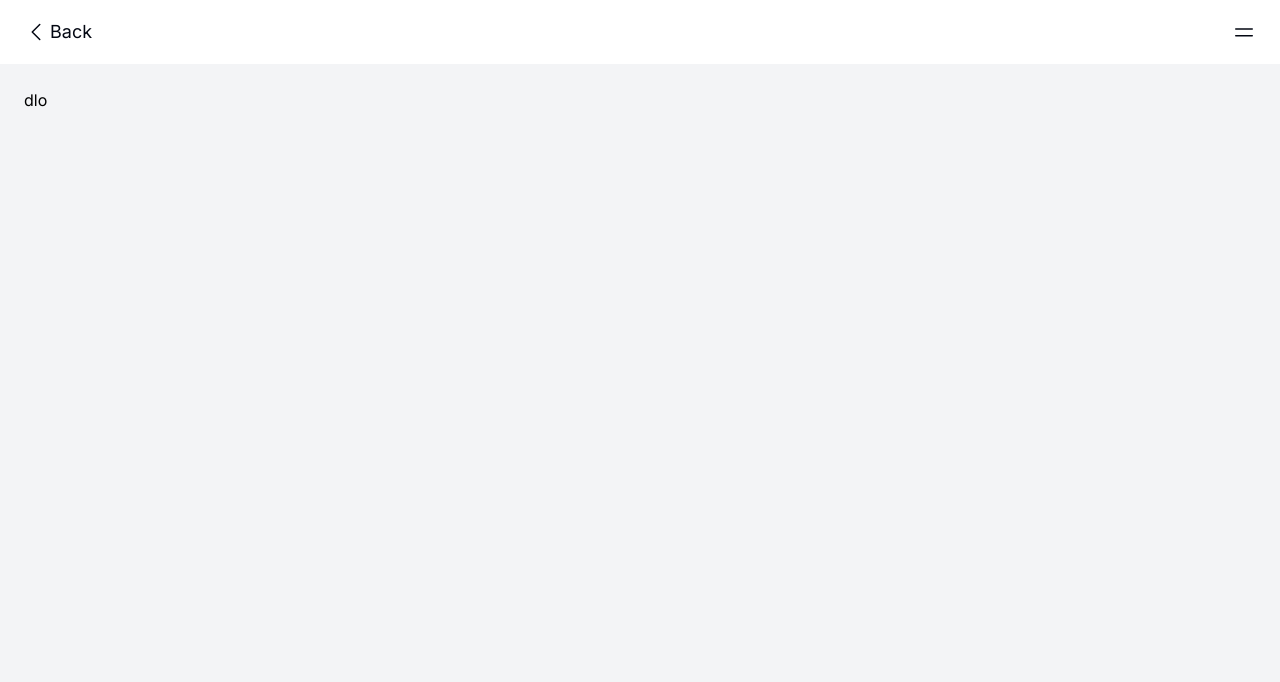
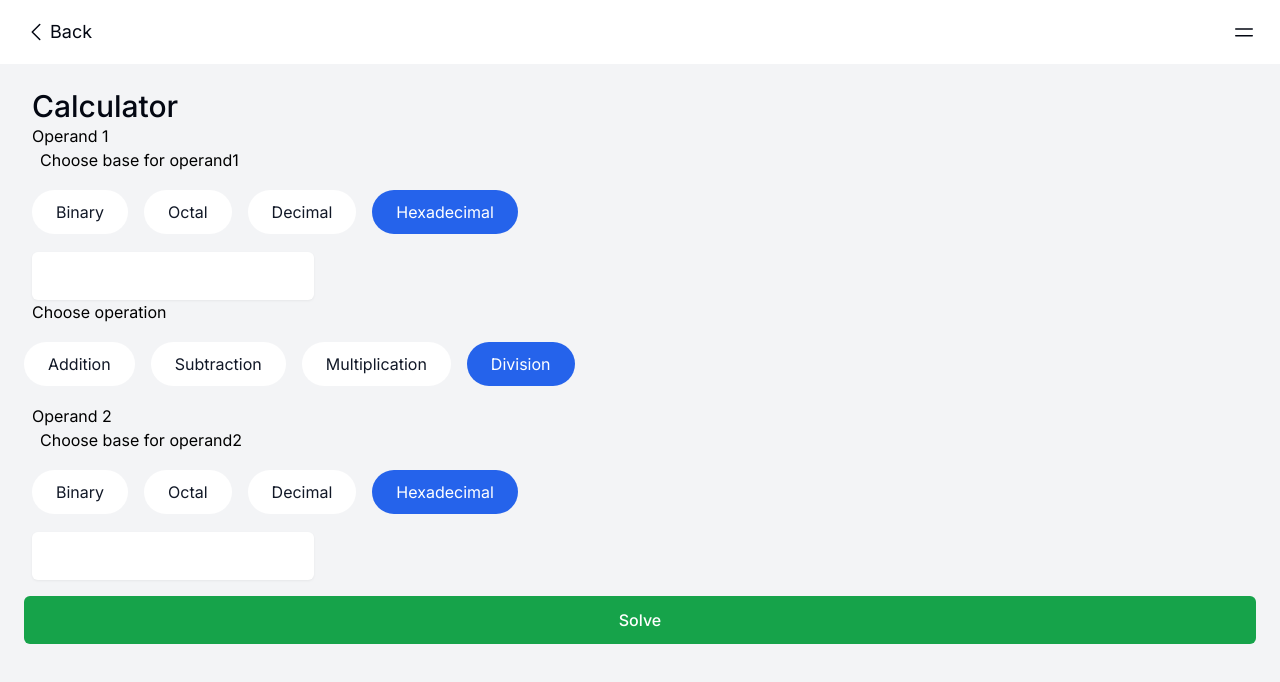
Before and after one commit to bhendi-boi/Hex-cal, a Next.js app: page /calculator in a window 1280 px wide. Shown: the top 682 px of the page. Built offline with nearby package versions, Linux system fonts and the light colour scheme.

Commit message:
added basic calculator functionality

```diff
--- /dev/null
+++ b/app/calculator/ChooseOperation.tsx
@@ -0,0 +1,108 @@
+"use client";
+import React, { SetStateAction } from "react";
+import { motion } from "framer-motion";
+import { RadioGroup } from "@headlessui/react";
+import clsx from "clsx";
+import { Operations } from "@/types";
+
+type Props = {
+  label: string;
+  state: Operations;
+  setState: React.Dispatch<SetStateAction<Operations>>;
+};
+
+export default function ChooseOperation({ label, state, setState }: Props) {
+  return (
+    <RadioGroup className="mb-4" value={state} onChange={setState}>
+      <RadioGroup.Label className="px-2">{label}</RadioGroup.Label>
+      <div className="h-16 overflow-hidden">
+        <div className="flex h-20 gap-4 py-3 pb-4 my-4 overflow-x-auto">
+          <RadioGroup.Option value="add">
+            {({ checked, disabled }) => (
+              <motion.span
+                initial={{
+                  backgroundColor: "#ffffff",
+                  color: "#111827",
+                }}
+                animate={{
+                  backgroundColor: disabled
+                    ? "#6b7280"
+                    : checked
+                    ? "rgb(37 99 235)"
+                    : "#ffffff",
+                  color: disabled ? "#f3f3f3" : checked ? "#ffffff" : "#111827",
+                }}
+                className={clsx("px-6 py-3 rounded-full cursor-pointer")}
+              >
+                Addition
+              </motion.span>
+            )}
+          </RadioGroup.Option>
+          <RadioGroup.Option value="sub">
+            {({ checked, disabled }) => (
+              <motion.span
+                initial={{
+                  backgroundColor: "#ffffff",
+                  color: "#111827",
+                }}
+                animate={{
+                  backgroundColor: disabled
+                    ? "#6b7280"
+                    : checked
+                    ? "rgb(37 99 235)"
+                    : "#ffffff",
+                  color: disabled ? "#f3f3f3" : checked ? "#ffffff" : "#111827",
+                }}
+                className={clsx("px-6 py-3 rounded-full cursor-pointer")}
+              >
+                Subtraction
+              </motion.span>
+            )}
+          </RadioGroup.Option>
+          <RadioGroup.Option value="mul">
+            {({ checked, disabled }) => (
+              <motion.span
+                initial={{
+                  backgroundColor: "#ffffff",
+                  color: "#111827",
+                }}
+                animate={{
+                  backgroundColor: disabled
+                    ? "#6b7280"
+                    : checked
+                    ? "rgb(37 99 235)"
+                    : "#ffffff",
+                  color: disabled ? "#f3f3f3" : checked ? "#ffffff" : "#111827",
+                }}
+                className={clsx("px-6 py-3 rounded-full cursor-pointer")}
+              >
+                Multiplication
+              </motion.span>
+            )}
+          </RadioGroup.Option>
+          <RadioGroup.Option value="div">
+            {({ checked, disabled }) => (
+              <motion.span
+                initial={{
+                  backgroundColor: "#ffffff",
+                  color: "#111827",
+                }}
+                animate={{
+                  backgroundColor: disabled
+                    ? "#6b7280"
+                    : checked
+                    ? "rgb(37 99 235)"
+                    : "#ffffff",
+                  color: disabled ? "#f3f3f3" : checked ? "#ffffff" : "#111827",
+                }}
+                className={clsx("px-6 py-3 rounded-full cursor-pointer")}
+              >
+                Division
+              </motion.span>
+            )}
+          </RadioGroup.Option>
+        </div>
+      </div>
+    </RadioGroup>
+  );
+}
--- /dev/null
+++ b/app/calculator/Form.tsx
@@ -0,0 +1,108 @@
+"use client";
+import React, { useState, ChangeEvent, FormEvent } from "react";
+import ChooseOperation from "./ChooseOperation";
+import ChooseBase from "../ChooseBase";
+import Input from "../Input";
+import Button from "../Button";
+import { converter } from "@/lib/converter";
+import { Bases, Operations } from "@/types";
+import { reducer } from "@/lib/reducer";
+
+const Form = () => {
+  const [operand1, setOperand1] = useState("");
+  const [operand1Base, setOperand1Base] = useState<Bases>("hex");
+  const [operand2, setOperand2] = useState("");
+  const [operand2Base, setOperand2Base] = useState<Bases>("hex");
+  const [operation, setOperation] = useState<Operations>("div");
+  const [result, setResult] = useState("");
+
+  const parser = (input: string) => {
+    if (operand1Base === "bin") {
+      return input.replace(/[^01]/g, "");
+    }
+    if (operand1Base === "oct") {
+      return input.replace(/[^0-7]/g, "");
+    }
+    if (operand1Base === "dec") {
+      return input.replace(/[^0-9]/g, "");
+    }
+    if (operand1Base === "hex") {
+      return input.replace(/[^0-9A-Fa-f]/g, "");
+    }
+  };
+  // event handlers
+  function handleChange(e: ChangeEvent<HTMLInputElement>) {
+    const parsedValue = parser(e.target.value) as string;
+    if (e.target.name === "operand1") {
+      setOperand1(parsedValue);
+    } else {
+      setOperand2(parsedValue);
+    }
+  }
+  function handleSubmit(e: FormEvent) {
+    e.preventDefault();
+    const operand1AsDec = converter({
+      from: operand1Base,
+      to: "dec",
+      number: operand1,
+    });
+    const operand2AsDec = converter({
+      from: operand2Base,
+      to: "dec",
+      number: operand2,
+    });
+    const resultAsDec = reducer({ operand1AsDec, operand2AsDec, operation });
+    setResult(resultAsDec.toString());
+  }
+  return (
+    <>
+      <form onSubmit={handleSubmit}>
+        {/* // TODO add a button which can be used to collapse and show ChooseBase */}
+        <div className="px-2">
+          <label htmlFor="operand1">Operand 1</label>
+          <ChooseBase
+            label="Choose base for operand1"
+            state={operand1Base}
+            setState={setOperand1Base}
+          />
+          <Input
+            type="text"
+            id="operand1"
+            name="operand1"
+            value={operand1}
+            onChange={handleChange}
+          />
+        </div>
+        <ChooseOperation
+          label="Choose operation"
+          state={operation}
+          setState={setOperation}
+        />
+        <div className="px-2">
+          <label htmlFor="operand2">Operand 2</label>
+          <ChooseBase
+            label="Choose base for operand2"
+            state={operand2Base}
+            setState={setOperand2Base}
+          />
+          <Input
+            type="text"
+            id="operand2"
+            name="operand2"
+            value={operand2}
+            onChange={handleChange}
+          />
+        </div>
+        <Button variant="calculator">Solve</Button>
+      </form>
+      {result && (
+        <div>
+          <h2>Result: </h2>
+          <p>{result}</p>
+        </div>
+      )}
+    </>
+  );
+};
+
+export default Form;
--- a/app/calculator/page.tsx
+++ b/app/calculator/page.tsx
@@ -1,5 +1,14 @@
+import Form from "./Form";
+
 const page = () => {
-  return <>dlo</>;
+  return (
+    <>
+      <header className="">
+        <h1 className="px-2 text-3xl font-medium text-gray-950">Calculator</h1>
+      </header>
+      <Form />
+    </>
+  );
 };
 
 export default page;
--- /dev/null
+++ b/lib/reducer.ts
@@ -0,0 +1,20 @@
+import { Operations } from "@/types";
+
+type Props = {
+  operand1AsDec: string;
+  operand2AsDec: string;
+  operation: Operations;
+};
+
+export function reducer({ operand1AsDec, operand2AsDec, operation }: Props) {
+  switch (operation) {
+    case "add":
+      return Number(operand1AsDec) + Number(operand2AsDec);
+    case "sub":
+      return Number(operand1AsDec) - Number(operand2AsDec);
+    case "mul":
+      return Number(operand1AsDec) * Number(operand2AsDec);
+    case "div":
+      return Number(operand1AsDec) / Number(operand2AsDec);
+  }
+}
--- a/types.d.ts
+++ b/types.d.ts
@@ -1,4 +1,6 @@
 export type Bases = "bin" | "oct" | "dec" | "hex";
+
+export type Operations = "add" | "sub" | "mul" | "div";
 
 export type InputModeTypes =
   | "numeric"
```
